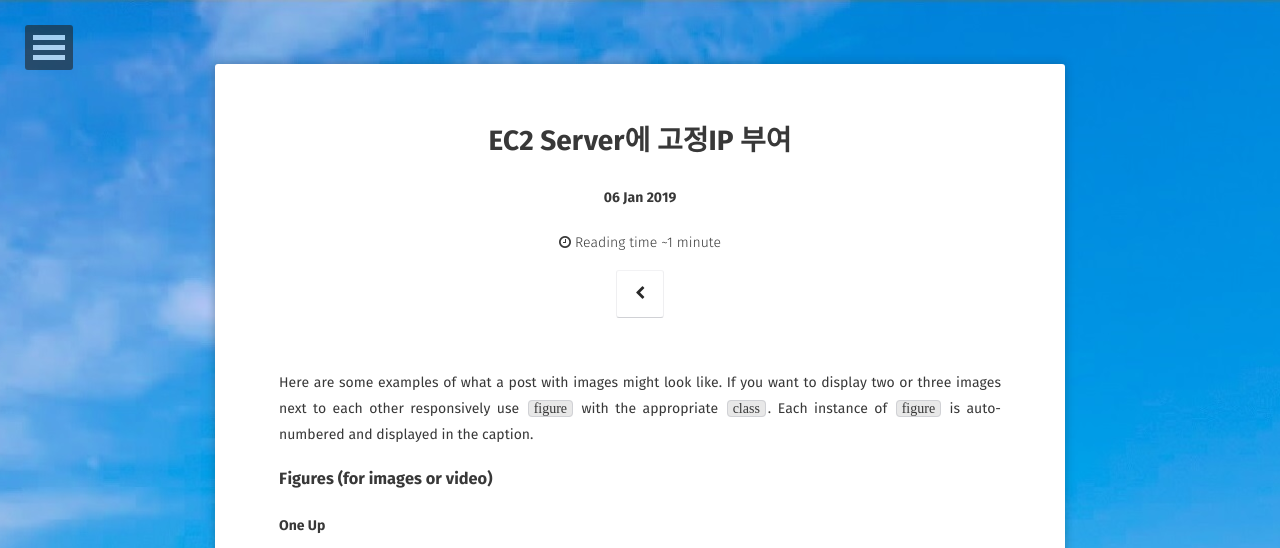
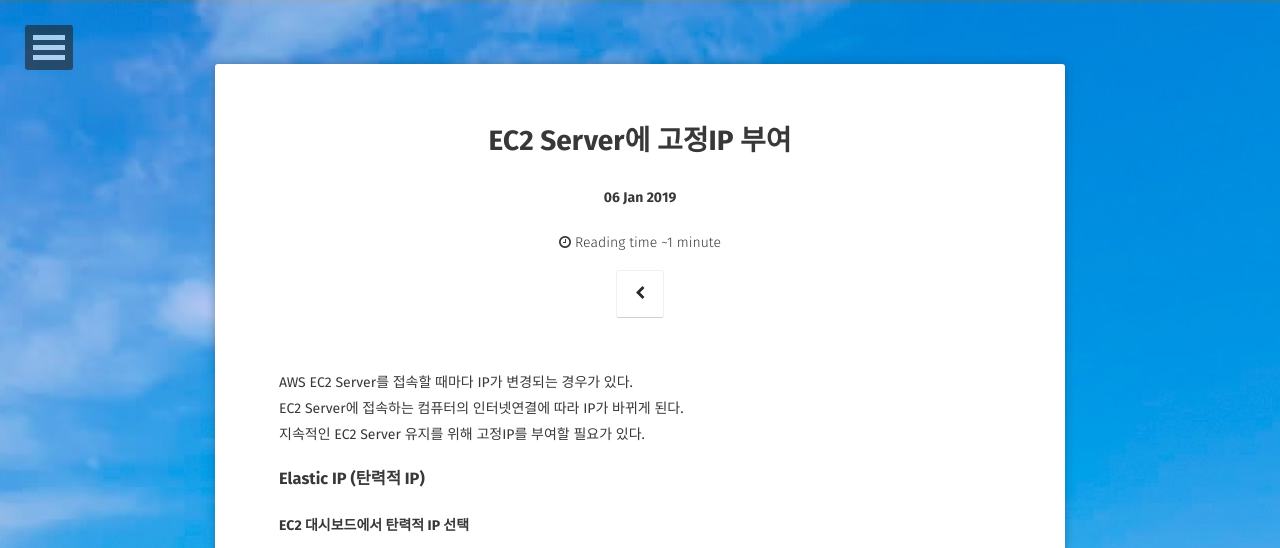
Before and after one commit to kangyechan/kangyechan.github.io, a Jekyll site: the page built from _posts/2019-01-06-aws-ec2-server-elastic.md, in a window 1280 px wide and 1400 px high. Shown: the top 548 px of the window. Built offline with Jekyll 4.4.1, drawn with Linux system fonts in a browser that asks for light colours; some web fonts are replaced; some of the changed text lies outside the part shown; grey boxes are pictures that could not be loaded.

Commit message:
Update 2019-01-06-aws-ec2-server-elastic.md

```diff
--- a/_posts/2019-01-06-aws-ec2-server-elastic.md
+++ b/_posts/2019-01-06-aws-ec2-server-elastic.md
@@ -7,57 +7,51 @@ tags: [AWS, EC2, ElasticIP, Server]
 comments: false
 ---
 
-Here are some examples of what a post with images might look like. If you want to display two or three images next to each other responsively use `figure` with the appropriate `class`. Each instance of `figure` is auto-numbered and displayed in the caption.
+AWS EC2 Server를 접속할 때마다 IP가 변경되는 경우가 있다.
+EC2 Server에 접속하는 컴퓨터의 인터넷연결에 따라 IP가 바뀌게 된다.
+지속적인 EC2 Server 유지를 위해 고정IP를 부여할 필요가 있다.
 
-### Figures (for images or video)
+### Elastic IP (탄력적 IP)
 
-#### One Up
+#### EC2 대시보드에서 탄력적 IP 선택
 
 <figure>
-	<a href="http://farm9.staticflickr.com/8426/7758832526_cc8f681e48_b.jpg"><img src="http://farm9.staticflickr.com/8426/7758832526_cc8f681e48_c.jpg"></a>
-	<figcaption><a href="http://www.flickr.com/photos/80901381@N04/7758832526/" title="Morning Fog Emerging From Trees by A Guy Taking Pictures, on Flickr">Morning Fog Emerging From Trees by A Guy Taking Pictures, on Flickr</a>.</figcaption>
+	<a href="{{site.url}}/assets/img/aws/ec2_elastic/ip_1.JPG"><img src="{{site.url}}/assets/img/aws/ec2_elastic/ip_1.JPG"></a>
 </figure>
 
-Vero laborum commodo occupy. Semiotics voluptate mumblecore pug. Cosby sweater ullamco quinoa ennui assumenda, sapiente occupy delectus lo-fi. Ea fashion axe Marfa cillum aliquip. Retro Bushwick keytar cliche. Before they sold out sustainable gastropub Marfa readymade, ethical Williamsburg skateboard brunch qui consectetur gentrify semiotics. Mustache cillum irony, fingerstache magna pour-over keffiyeh tousled selfies.
-
-#### Two Up
-
-Apply the `half` class like so to display two images side by side that share the same caption.
-
-{% highlight html %}
-<figure class="half">
-    <a href="/images/image-filename-1-large.jpg"><img src="/images/image-filename-1.jpg"></a>
-    <a href="/images/image-filename-2-large.jpg"><img src="/images/image-filename-2.jpg"></a>
-    <figcaption>Caption describing these two images.</figcaption>
-</figure>
-{% endhighlight %}
-
-And you'll get something that looks like this:
+#### 새 주소 할당
 
 <figure class="half">
-	<a href="http://placehold.it/1200x600.JPG"><img src="http://placehold.it/600x300.jpg"></a>
-	<a href="http://placehold.it/1200x600.jpeg"><img src="http://placehold.it/600x300.jpg"></a>
-	<figcaption>Two images.</figcaption>
+	<a href="{{site.url}}/assets/img/aws/ec2_elastic/ip_2.JPG"><img src="{{site.url}}/assets/img/aws/ec2_elastic/ip_2.JPG"></a>
+	<a href="{{site.url}}/assets/img/aws/ec2_elastic/ip_3.JPG"><img src="{{site.url}}/assets/img/aws/ec2_elastic/ip_3.JPG"></a>
+	<figcaption>이미지 클릭 시 확대</figcaption>
 </figure>
 
-#### Three Up
+#### 할당된 주소 연결
 
-Apply the `third` class like so to display three images side by side that share the same caption.
+<figure>
+	<a href="{{site.url}}/assets/img/aws/ec2_elastic/ip_4.JPG"><img src="{{site.url}}/assets/img/aws/ec2_elastic/ip_4.JPG"></a>
+</figure>
 
-{% highlight html %}
-<figure class="third">
-	<img src="/images/image-filename-1.jpg">
-	<img src="/images/image-filename-2.jpg">
-	<img src="/images/image-filename-3.jpg">
-	<figcaption>Caption describing these three images.</figcaption>
+#### 주소와 자신의 인스턴스 연결
+
+인스턴스에 구동중인 인스턴스를 선택한다.
+
+<figure>
+	<a href="{{site.url}}/assets/img/aws/ec2_elastic/ip_5.JPG"><img src="{{site.url}}/assets/img/aws/ec2_elastic/ip_5.JPG"></a>
 </figure>
-{% endhighlight %}
 
-And you'll get something that looks like this:
+#### Elastic IP (탄력적 IP) 연결 확인
 
-<figure class="third">
-	<img src="http://placehold.it/600x300.jpg">
-	<img src="http://placehold.it/600x300.jpg">
-	<img src="http://placehold.it/600x300.jpg">
-	<figcaption>Three images.</figcaption>
+EC2 대시보드 인스턴스 항목에서 탄력적 IP (Elastic IP)가 연결된 것을 확인할 수 있다.
+
+<figure>
+	<a href="{{site.url}}/assets/img/aws/ec2_elastic/ip_6.JPG"><img src="{{site.url}}/assets/img/aws/ec2_elastic/ip_6.JPG"></a>
 </figure>
+
+## 중요
+
+EC2 Elastic IP를 할당하고 구동중인 인스턴스와 연결하지 않으면 과금이 발생한다.
+"주소 할당해줬더니 안써? 괘씸하군"의 느낌이랄까.
+EC2 인스턴스를 사용하고 삭제할때 Elastic IP(탄력적 IP)를 별도로 삭제해 주지 않으면
+연결되지 않은 상태로 있기 때문에 과금이 발생할 수 있다.
```
